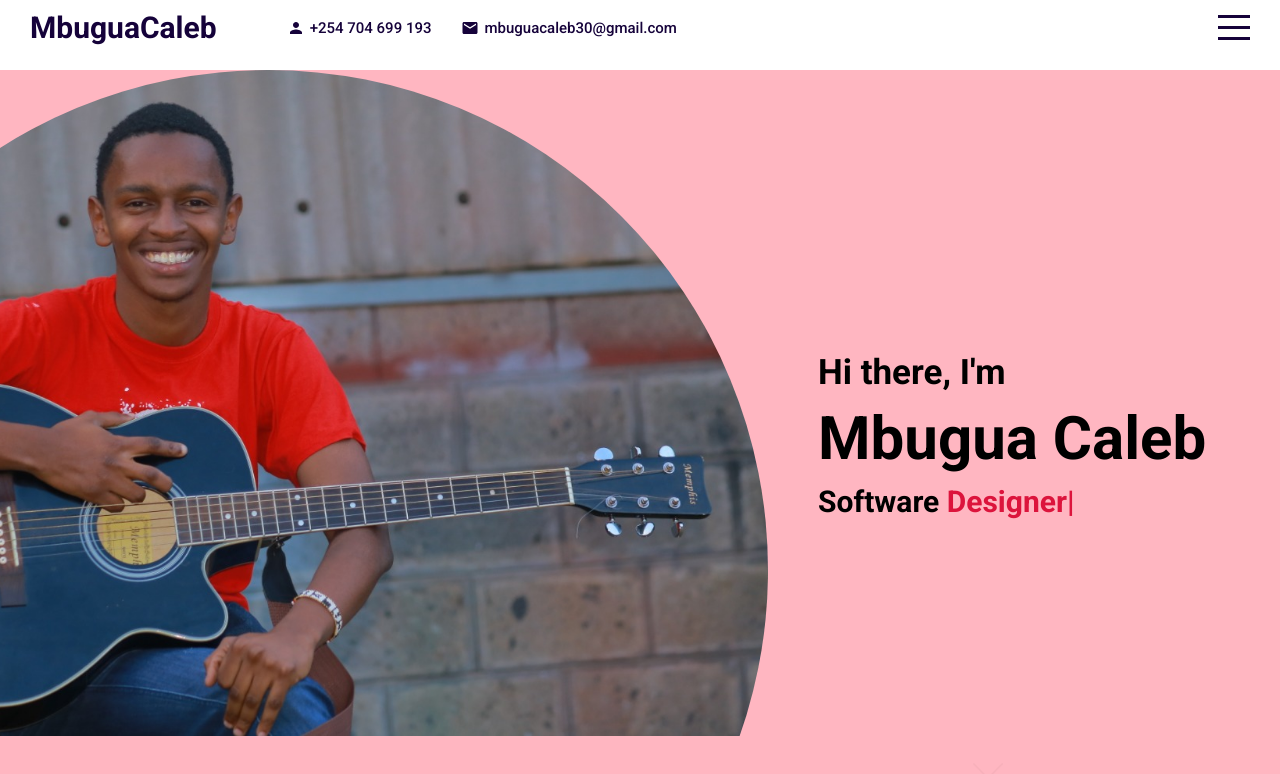
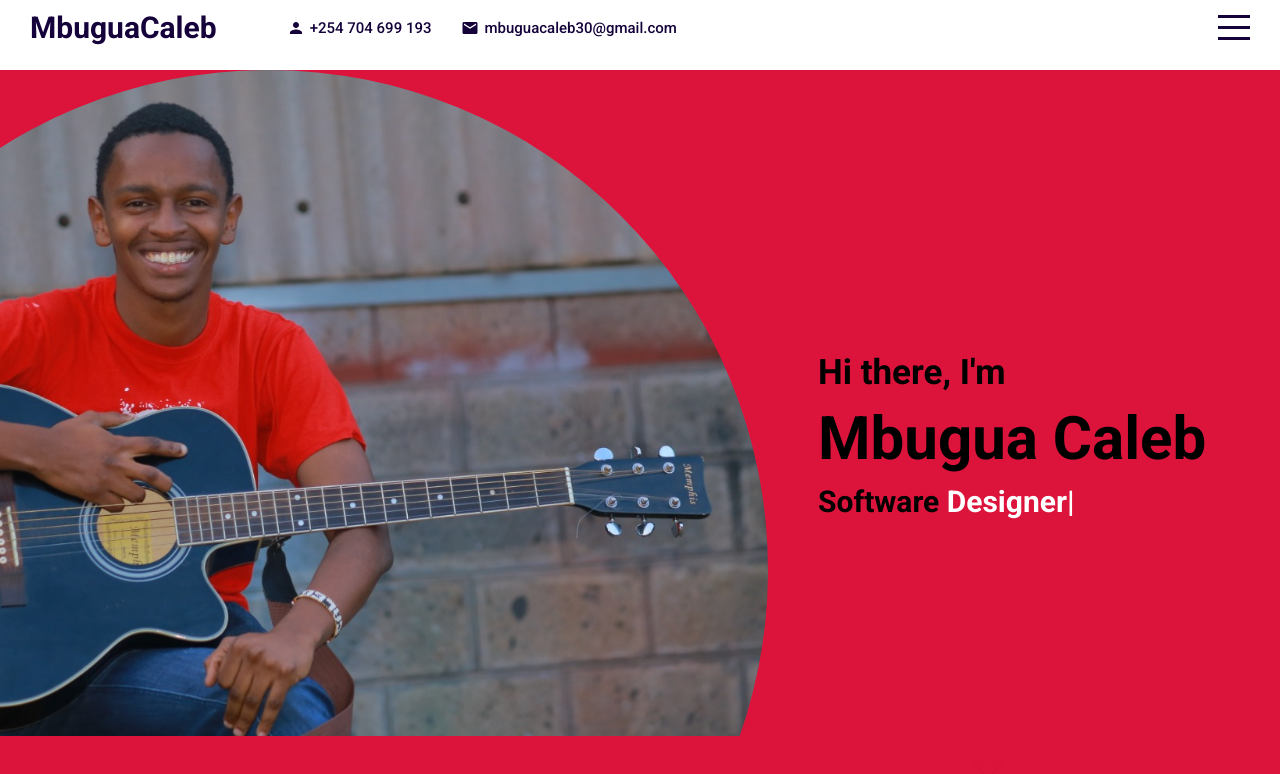
Before and after one commit to MbuguaCaleb/personal_portfolio_website_v1, a React (Create React App) app: page / in a window 1280 px wide. Shown: the top 774 px of the page. Built offline with nearby package versions, Linux system fonts and the light colour scheme.

Commit message:
fixing-styles-css

```diff
--- a/src/components/intro/intro.scss
+++ b/src/components/intro/intro.scss
@@ -1,6 +1,5 @@
 .intro {
-  background-color: lightpink;
-  //background-color: white;
+  background-color: crimson;
   display: flex;
 
   .left {
@@ -47,7 +46,7 @@
         font-size: 30px;
         span {
           font-size: inherit;
-          color: crimson;
+          color: white;
         }
 
         .ityped-cursor {
--- a/src/components/portfolio/Portfolio.jsx
+++ b/src/components/portfolio/Portfolio.jsx
@@ -81,6 +81,7 @@ export default function Portfolio() {
       <ul>
         {list.map((item) => (
           <PortfolioList
+            key={item.id}
             id={item.id}
             title={item.name}
             active={selected === item.id}
--- a/src/components/testimonials/Testimonials.jsx
+++ b/src/components/testimonials/Testimonials.jsx
@@ -1,9 +1,11 @@
-import './testimonials.scss'
+import React from 'react'
 
-export default function Testimonials() {
+function Testimonials() {
   return (
-    <div className='testimonials' id='testimonials'>
-      testimonials
+    <div>
+      <h1>Caleb</h1>
     </div>
   )
 }
+
+export default Testimonials
--- a/src/components/works/Works.jsx
+++ b/src/components/works/Works.jsx
@@ -40,7 +40,7 @@ export default function Works() {
       >
         {data.map((d) => {
           return (
-            <div className='container'>
+            <div className='container' key={d.id}>
               <div className='item'>
                 <div className='left'>
                   <div className='leftContainer'>
```
